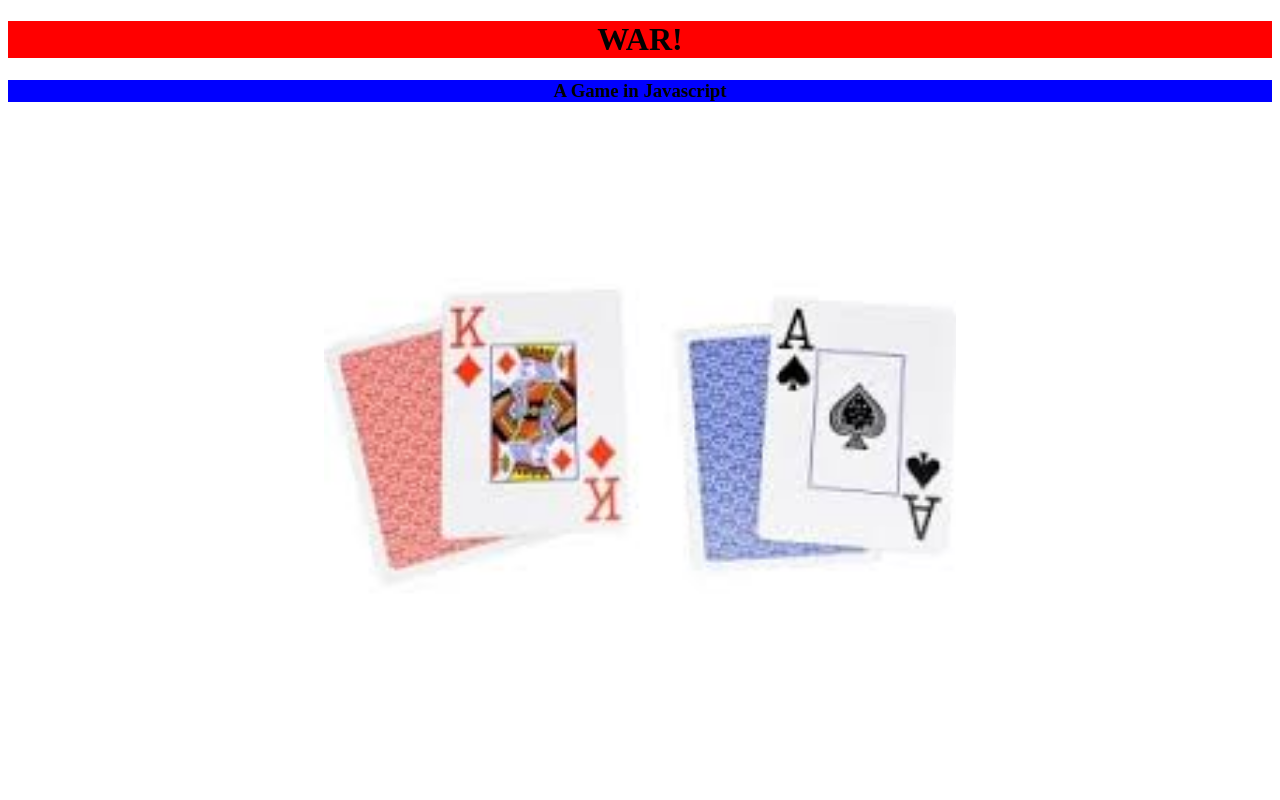
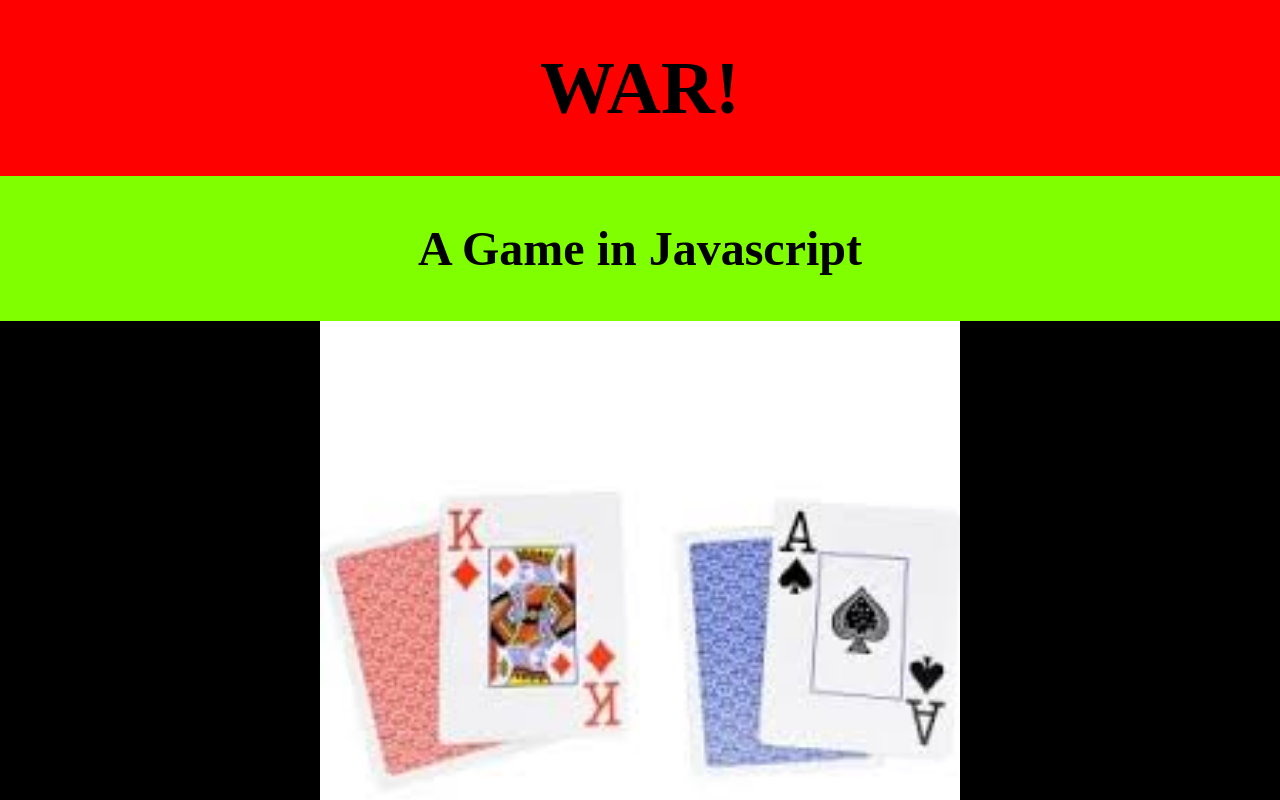
Before and after one commit to mdrisco4/game-of-war, a plain HTML site: page src/index.html in a window 1280 px wide. Shown: the top 800 px of the page. Drawn offline with Linux system fonts and the light colour scheme.

Commit message:
cleaned up the code, solved some issues but not all.  one nig one is finishing the game at the end of either players hand w/o an error message

```diff
--- a/src/js/script.js
+++ b/src/js/script.js
@@ -1,27 +1,3 @@
-// Hammad's Walkthrough
-
-
-// let actualCard = [
-        //     "2",
-        //     "3",
-        //     "4",
-        //     "5",
-        //     "6",
-        //     "7",
-        //     "8",
-        //     "9",
-        //     "10",
-        //     "Jack",
-        //     "Queen",
-        //     "King",
-        //     "Ace"
-        // ]
-
-
-
-
-
-
 class Card {
     constructor(rank, suit, actualCard) {
         this.rank = rank;
@@ -58,94 +34,18 @@ class Deck {
         ]
 
         for (let i = 0; i < ranks.length; i++) {
-            // if (rank > 1
             for (let j = 0; j < suits.length; j++) {
 
                 let rank = ranks[i]
                 let suit = suits[j]
 
-
-        // this.cards.push(new Card(rank, suit)
-
-
-        // for (i = 0; i < 52; i++) {
-        //     if (rank > 1 && rank < 11) {
-        //         let actualCard = rank;
-        //     } else if (rank = 11) {
-        //         let actualCard = "jack"
-        //     } else if (rank = 12) {
-        //         let actualCard = "queen"
-        //     } else if (rank = 13) {
-        //         let actualCard = "king"
-        //     } else {let actualCard = "ace"}
-        //         }
-
                 this.cards.push(new Card(rank, suit))
                 }
-                // for (i = 0; i < 52; i++) {
-                //     if (Card.rank > 1 && Card.rank < 11) {
-                //         let this.cards.actualCard = Card.rank;
-                //     } else if (Card.rank = 11) {
-                //         let Card.actualCard = "jack"
-                //     } else if (rank = 12) {
-                //         let Card.actualCard = "queen"
-                //     } else if (rank = 13) {
-                //         let Card.actualCard = "king"
-                //     } else {let Card.actualCard = "ace"}
-                //         }
-
             }
         }
     }
 const deck = new Deck ()
-console.log(deck)
 
-
-// function readyDeck() {
-
-// }
-
-
-
-
-
-
-
-
-// function finishDeck() {
-//     if (deck.cards.rank == 2) {
-//         deck.cards.actualCard = "2"
-//     } else if (deck.cards.rank == 3) {
-//         deck.cards.actualCard = "3"
-//     } else if (deck.cards.rank == 4) {
-//         deck.cards.actualCard = "4"
-//     } else if (deck.cards.rank == 5) {
-//         deck.cards.actualCard = "5"
-//     } else if (deck.cards.rank == 6) {
-//         deck.cards.actualCard = "6"
-//     } else if (deck.cards.rank == 7) {
-//         deck.cards.actualCard = "7"
-//     } else if (deck.cards.rank == 8) {
-//         deck.cards.actualCard = "8"
-//     } else if (deck.cards.rank == 9) {
-//         deck.cards.actualCard = "9"
-//     } else if (deck.cards.rank == 10) {
-//         deck.cards.actualCard = "10"
-//     } else if (deck.cards.rank == 11) {
-//         deck.cards.actualCard = "Jack"
-//     } else if (deck.cards.rank == 12) {
-//         deck.cards.actualCard = "Queen"
-//     } else if (deck.cards.rank == 13) {
-//         deck.cards.actualCard = "King"
-//     } else { deck.cards.actualCard = "Ace"
-// }
-// }
-// finishDeck()
-// console.log(deck.cards[12])
-
-
-
-// CAN'T FiGURE OUT HOW TO DO THIS WITH A LOOP
 deck.cards[0].actualCard = "2";
 deck.cards[1].actualCard = "2";
 deck.cards[2].actualCard = "2";
@@ -198,49 +98,13 @@ deck.cards[48].actualCard = "Ace"
 deck.cards[49].actualCard = "Ace"
 deck.cards[50].actualCard = "Ace"
 deck.cards[51].actualCard = "Ace"
-console.log(deck.cards[2].actualCard);
-console.log(deck.cards[15].actualCard);
-console.log(deck.cards[28].actualCard);
-console.log(deck.cards[41].actualCard)
-
-player4 = deck.cards.splice(0,52);
-// console.log(player1);
-// console.log(player2);
-console.log(player4);
-// console.log(deck.cards)
-// console.log(deck.cards[5].suit)
-
-// function assignCards() {
-//     for (i = 0; i < deck.cards.length; i++) {
-//     if (deck.cards.rank > 1 && deck.cards.rank < 11) {
-//         deck.cards.actualCard == deck.cards.rank;
-//     } else if (deck.cards.rank == 11) {
-//         deck.cards.actualCard == "jack"
-//     } else if (deck.cards.rank == 12) {
-//         deck.cards.actualCard == "queen"
-//     } else if (deck.cards.rank == 13) {
-//         deck.cards.actualCard == "king"
-//     } else {deck.cards.actualCard == "ace"}
-// }
-// }
-// assignCards();
-// console.log(deck.cards.actualCard)
-
-
-
-
-
 
 function shuffle(freshDeck) {
     var changingDeck = freshDeck.length, temp, index;
+    while (changingDeck > 0) {
+        index = Math.floor(Math.random() * changingDeck);
+        changingDeck--;
 
-// While there are elements in the array
-    while (changingDeck > 0) {
-// Pick a random index
-        index = Math.floor(Math.random() * changingDeck);
-// Decrease ctr by 1
-        changingDeck--;
-// And swap the last element with it
         temp = freshDeck[changingDeck];
         freshDeck[changingDeck] = freshDeck[index];
         freshDeck[index] = temp;
@@ -250,23 +114,14 @@ function shuffle(freshDeck) {
 myArray = deck.cards;
 shuffle(myArray);
 
-
-
-// player1 = myArray.splice(26,52);
-// player2 = myArray.splice(0,26);
-player3 = myArray.splice(0,52);
-// console.log(player1);
-// console.log(player2);
-console.log(player3);
-
-
+player1 = myArray.splice(26,52);
+player2 = myArray.splice(0,26);
 
 console.log("Let's Play WAR!!")
-// playWar()
 function playWar() {
     let card1 = player1.shift();
     console.log(card1);
-    console.log(player1);
+    // console.log(player1);
     let card2 = player2.shift();
     console.log(card2);
     // console.log(player2);
@@ -325,10 +180,7 @@ function playWar() {
             player1.push(card1, card2, card3, card4, card5);
             player2.push(card6, card7, card8, card9, card10);
             console.log("Tie!");
-        // war();
-    }
+            }
+        }
     }
 }
-}
-
-// playWar()
--- a/src/styles.css
+++ b/src/styles.css
@@ -1,10 +1,22 @@
+body {
+    margin: 0;
+    background-color: black;
+}
 h1 {
     text-align: center;
     background-color: red;
+    margin: 0;
+    font-size: 75px;
+    border-top: 45px solid red;
+    border-bottom: 45px solid red;
 }
 h3 {
     text-align: center;
-    background-color: blue;
+    background-color: chartreuse;
+    margin: 0;
+    font-size: 48px;
+    border-top: 45px solid chartreuse;
+    border-bottom: 45px solid chartreuse;
 }
 img {
     width: 50%;,
```
Also changed, not shown: 1 other file.
